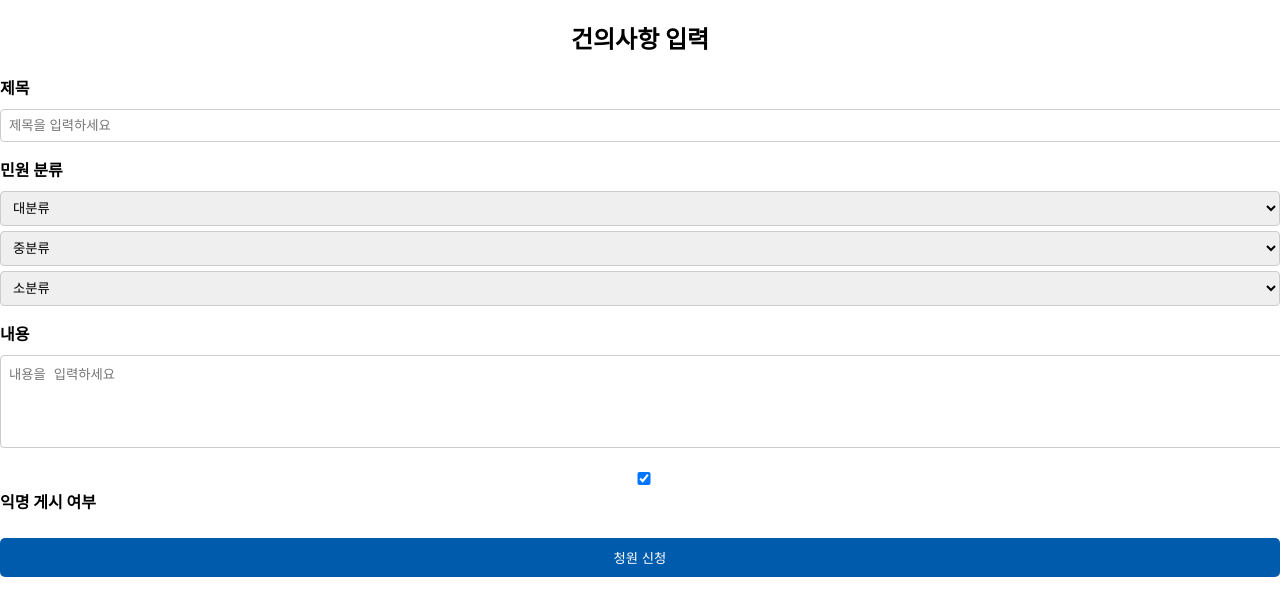
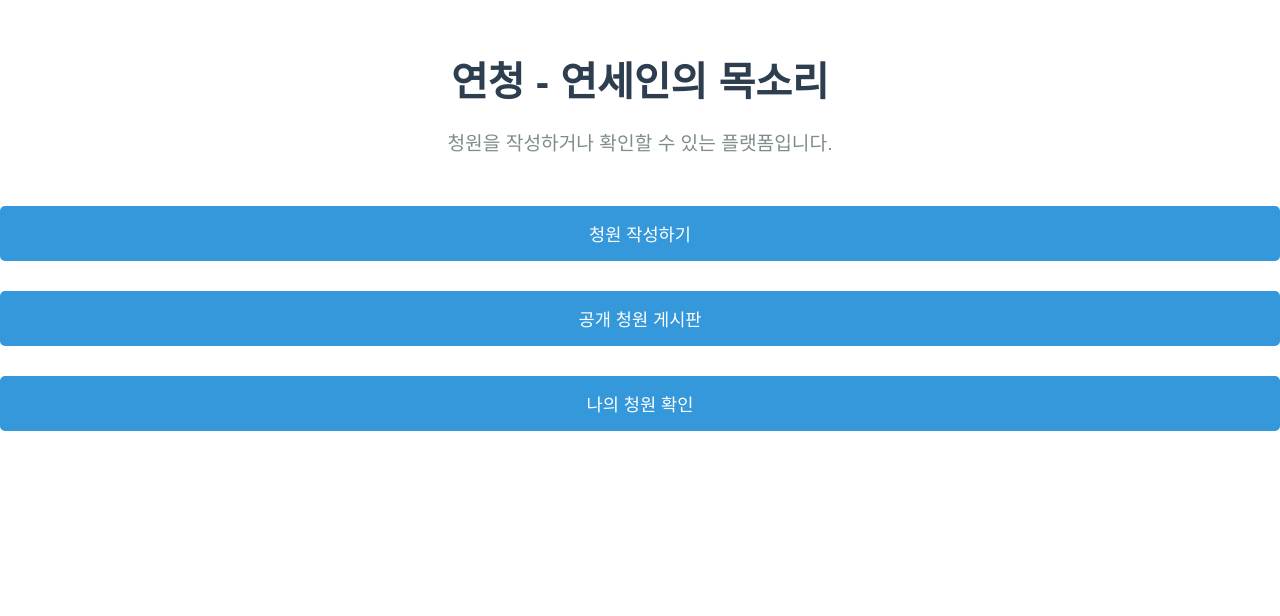
Before and after one commit to ETi0n/-, a React (Create React App) app in the folder frontend/yps/: page / in a window 1280 px wide. Shown: the top 616 px of the page. Built offline with nearby package versions, Linux system fonts and the light colour scheme.

Commit message:
Feat : 메인페이지 UI 작성

```diff
--- a/frontend/yps/src/App.js
+++ b/frontend/yps/src/App.js
@@ -1,5 +1,6 @@
 import React from 'react';
 import { BrowserRouter as Router, Routes, Route } from 'react-router-dom';
+import MainPage from './pages/MainPage/MainPage';
 import PetitionForm from './pages/PetitionForm/PetitionForm';
 import PetitionDetail from './pages/PetitionDetail/PetitionDetail';
 import PetitionBoard from './pages/PetitionBoard/PetitionBoard';
@@ -8,7 +9,8 @@ const App = () => {
   return (
     <Router>
       <Routes>
-        <Route path="/" element={<PetitionForm />} />
+        <Route path="/" element={<MainPage />} />
+        <Route path="/petition-form" element={<PetitionForm />} />
         <Route path="/petition-detail/:id" element={<PetitionDetail />} />
         <Route path="/petition-board" element={<PetitionBoard />} />
       </Routes>
--- /dev/null
+++ b/frontend/yps/src/pages/MainPage/MainPage.css
@@ -0,0 +1,40 @@
+/* MainPage.css */
+.main-page {
+    text-align: center;
+    margin: 50px auto;
+    font-family: Arial, sans-serif;
+  }
+
+  h1 {
+    font-size: 2.5rem;
+    color: #2c3e50;
+    margin-bottom: 20px;
+  }
+
+  p {
+    font-size: 1.2rem;
+    color: #7f8c8d;
+    margin-bottom: 40px;
+  }
+
+  .button-group {
+    display: flex;
+    flex-direction: column;
+    gap: 20px;
+    align-items: center;
+  }
+
+  .main-button {
+    background-color: #3498db;
+    color: white;
+    border: none;
+    padding: 15px 30px;
+    font-size: 1.1rem;
+    border-radius: 5px;
+    cursor: pointer;
+    transition: background-color 0.3s ease;
+  }
+
+  .main-button:hover {
+    background-color: #2980b9;
+  }
--- /dev/null
+++ b/frontend/yps/src/pages/MainPage/MainPage.js
@@ -0,0 +1,28 @@
+import React from 'react';
+import { useNavigate } from 'react-router-dom';
+import './MainPage.css';
+
+const MainPage = () => {
+  const navigate = useNavigate();
+
+  return (
+    <div className="main-page">
+      <h1>연청 - 연세인의 목소리</h1>
+      <p>청원을 작성하거나 확인할 수 있는 플랫폼입니다.</p>
+
+      <div className="button-group">
+        <button onClick={() => navigate('/petition-form')} className="main-button">
+          청원 작성하기
+        </button>
+        <button onClick={() => navigate('/petition-board')} className="main-button">
+          공개 청원 게시판
+        </button>
+        <button onClick={() => navigate('/my-page')} className="main-button">
+          나의 청원 확인
+        </button>
+      </div>
+    </div>
+  );
+};
+
+export default MainPage;
```
